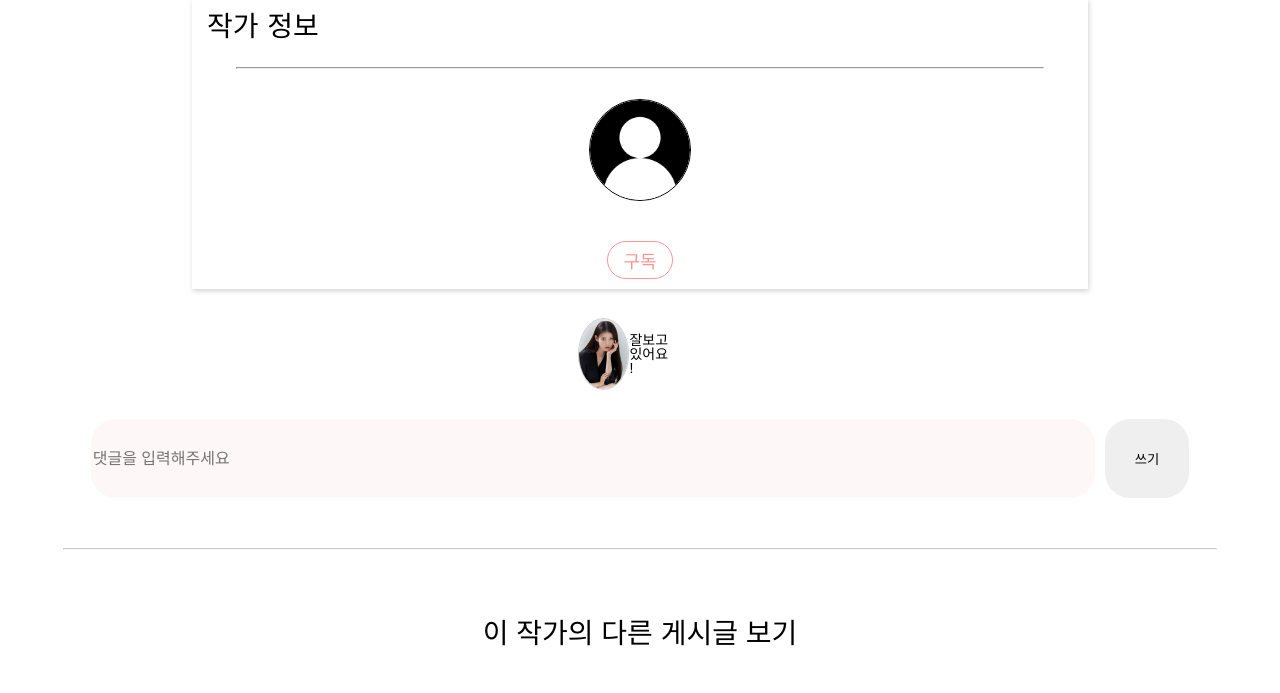
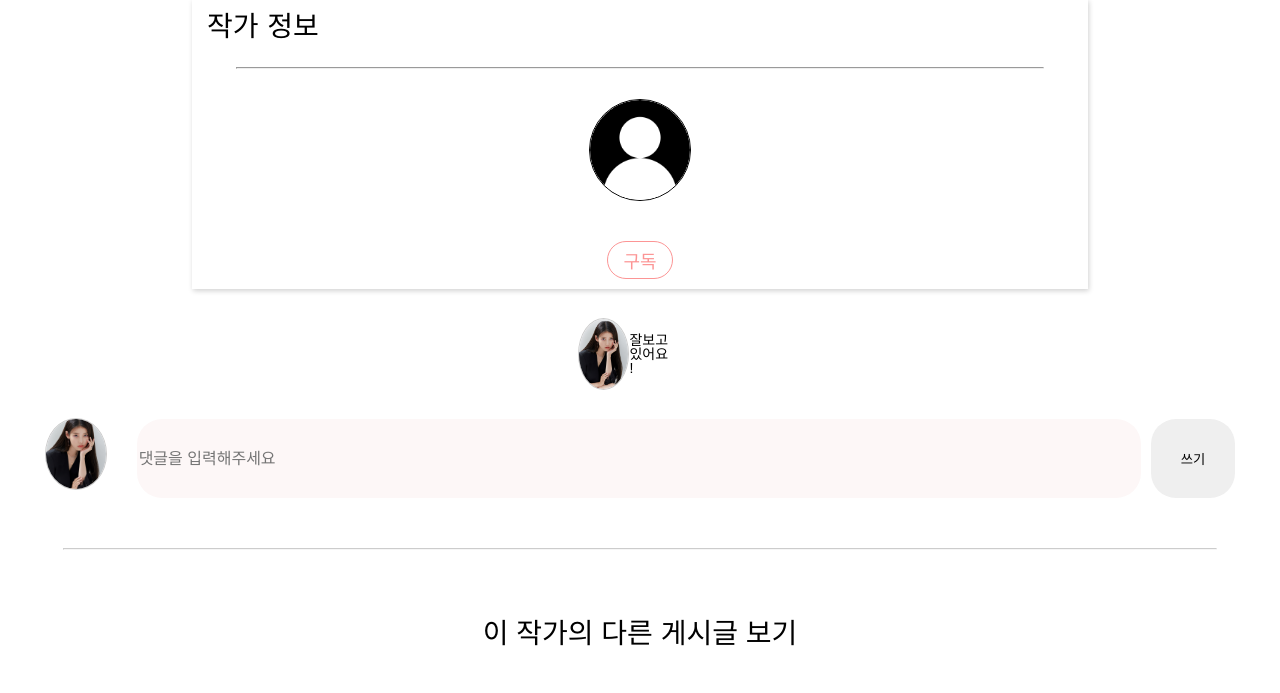
Before and after one commit to LikeLion-at-Skhu-10/Plumn, a Django app: template posts/templates/blog/read.html in a window 1280 px wide. Shown: the part 676-1369 px from the top of the page. Run offline with Django 4.2, Linux system fonts and the light colour scheme; the template is opened without the code that fills it, so the values that code supplies are empty; some libraries are stand-ins or nearby versions; some web fonts are replaced.

Commit message:
feat: 마지막

```diff
--- a/posts/templates/blog/read.html
+++ b/posts/templates/blog/read.html
@@ -57,27 +57,30 @@
     </div>
     <!-- 댓글  -->
     <div class="commentBox">
+        <!-- 1) -->
         <div class="user_comment">
             <img src="{% static 'img/mylover.jpg' %}" alt="프로필" class="chat_profileImage">
             <span class="chat_profile_name">{{ post.user }}</span>
             <p class="js_comment commenting">잘보고있어요 !</p>
         </div>
 
-
+        <!-- 2) -->
         <div class="main_comment">
-
+            <!-- 요기에다가 만들면ㄷ ㅚ지 않을까 ? -->
         </div>
     </div>
+    <form action="">
         <div class="chatbox">
-        <!-- <div class="chat_profile">
+            <div class="chat_profile">
                 <img src="{% static 'img/mylover.jpg' %}" alt="프로필" class="chat_profileImage">
                 <p class="chat_profile_name">{{ post.user }}</p>
-        </div> -->
+            </div>
             <div class="chat_userProfile">
                 <input class="chat_comment" type="text" placeholder="댓글을 입력해주세요" value="">
                 <button class="chat_button">쓰기</button>
             </div>
         </div>
+    </form>
 
     <hr class="content_alert">
 
```
Lines whose indentation alone changed are shown as unchanged.
